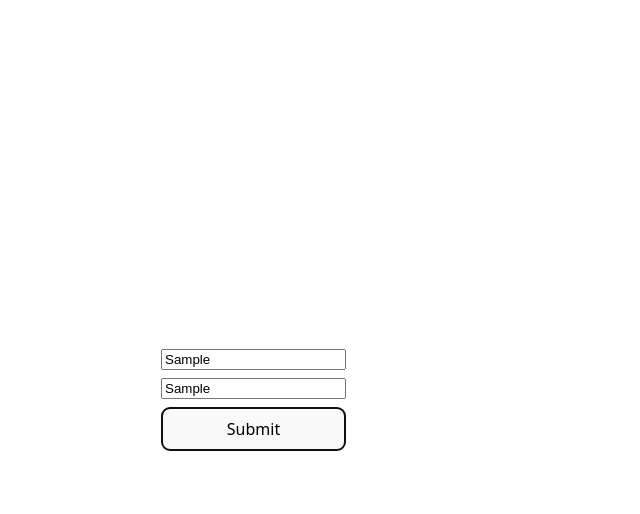
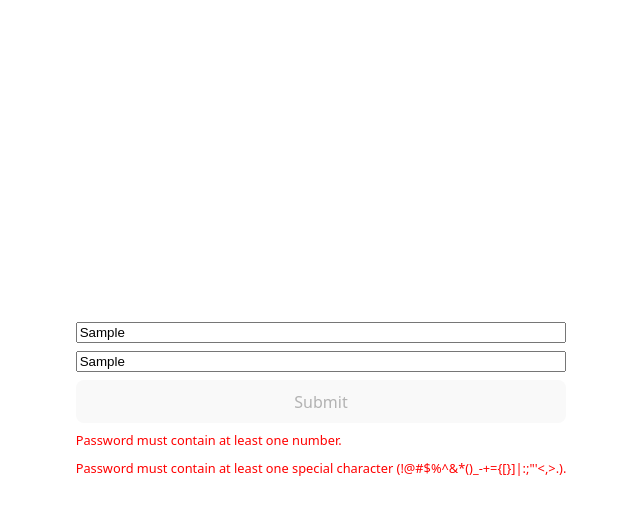
Before and after one commit to emily-roses/aweber-frontend-assess, a React (Vite) app: page / in a window 1280 px wide. Both pictures are taken after typing "Sample", "Sample" into the empty fields and a click on the button "Submit". Shown: the top 514 px of the page, without its empty margins (319-959 px from the left). Built offline with nearby package versions, Linux system fonts and the light colour scheme.

Commit message:
Handle errors

```diff
--- a/src/App.tsx
+++ b/src/App.tsx
@@ -4,16 +4,37 @@ import Input from "./components/Input";
 import { isValidPassword, ValidationErrors } from "./utils/validation";
 
 import css from "./App.module.css";
-import { useState } from "react";
+import { useEffect, useState } from "react";
 
 function App() {
   const [errorList, setErrorList] = useState<Set<ValidationErrors>>(new Set());
-  const handleSubmit = () => isValidPassword("");
+  const [passwordInput, setPasswordInput] = useState("");
+  const [validationInput, setValidationInput] = useState("");
+
+  useEffect(() => {
+    setErrorList(new Set());
+  }, [passwordInput]);
+
+  useEffect(() => {
+    if (passwordInput === validationInput)
+      setErrorList((prev) => {
+        prev.delete(ValidationErrors.MatchError);
+        console.log(prev);
+        return new Set(prev);
+      });
+    else setErrorList((prev) => new Set(prev.add(ValidationErrors.MatchError)));
+  }, [passwordInput, validationInput]);
+
+  const handleSubmit = () => {
+    const resp = isValidPassword(passwordInput);
+    console.log(resp);
+    if (resp !== true) setErrorList(resp);
+  };
 
   return (
     <div className={css.base}>
-      <Input />
-      <Input />
+      <Input onChange={setPasswordInput} value={passwordInput} />
+      <Input onChange={setValidationInput} value={validationInput} />
       <Button disabled={errorList.size > 0} onSubmit={handleSubmit}>
         Submit
       </Button>
--- a/src/components/Button.tsx
+++ b/src/components/Button.tsx
@@ -7,11 +7,11 @@ interface Props {
 }
 
 function Button({ children, disabled = false, onSubmit }: Props) {
-  const handleSubmit: React.FormEventHandler<HTMLButtonElement> = () =>
+  const handleSubmit: React.MouseEventHandler<HTMLButtonElement> = () =>
     onSubmit?.();
 
   return (
-    <button disabled={disabled} onSubmit={handleSubmit}>
+    <button disabled={disabled} onClick={handleSubmit}>
       {children}
     </button>
   );
--- a/src/components/Error.module.css
+++ b/src/components/Error.module.css
@@ -1,4 +1,5 @@
-p {
+.error {
   color: red;
   font-size: 0.8rem;
+  margin: 0;
 }
--- a/src/components/Error.tsx
+++ b/src/components/Error.tsx
@@ -1,12 +1,16 @@
 import { ValidationErrors } from "../utils/validation";
 
+import css from "./Error.module.css";
+
 const errorMessageMap: Record<ValidationErrors, string> = {
-  [ValidationErrors.LengthError]: "",
-  [ValidationErrors.UppercaseError]: "",
-  [ValidationErrors.LowercaseError]: "",
-  [ValidationErrors.NumberError]: "",
-  [ValidationErrors.SpecialError]: "",
-  [ValidationErrors.MatchError]: "",
+  [ValidationErrors.LengthError]: "LengthError",
+  [ValidationErrors.UppercaseError]:
+    "Password must contain at least one uppercase letter.",
+  [ValidationErrors.LowercaseError]:
+    "Password must contain at least one lowercase letter.",
+  [ValidationErrors.NumberError]: "Password must contain at least one number.",
+  [ValidationErrors.SpecialError]: `Password must contain at least one special character (!@#$%^&*()_-+={[}]|:;"'<,>.).`,
+  [ValidationErrors.MatchError]: "Password must match validation.",
 } as const;
 
 interface Props {
@@ -18,7 +22,9 @@ function Error({ errors }: Props) {
   return (
     <>
       {[...errors].map((error) => (
-        <p>{errorMessageMap[error]}</p>
+        <p className={css.error} key={error}>
+          {errorMessageMap[error]}
+        </p>
       ))}
     </>
   );
--- a/src/components/Input.tsx
+++ b/src/components/Input.tsx
@@ -1,9 +1,21 @@
 interface Props {
+  onChange?: (value: string) => void;
   placeholder?: string;
+  value: string;
 }
 
-function Input({ placeholder }: Props) {
-  return <input type="text" placeholder={placeholder} />;
+function Input({ onChange, placeholder, value }: Props) {
+  const handleChange: React.ChangeEventHandler<HTMLInputElement> = (e) =>
+    onChange?.(e.target.value);
+
+  return (
+    <input
+      type="text"
+      onChange={handleChange}
+      value={value}
+      placeholder={placeholder}
+    />
+  );
 }
 
 export default Input;
```
